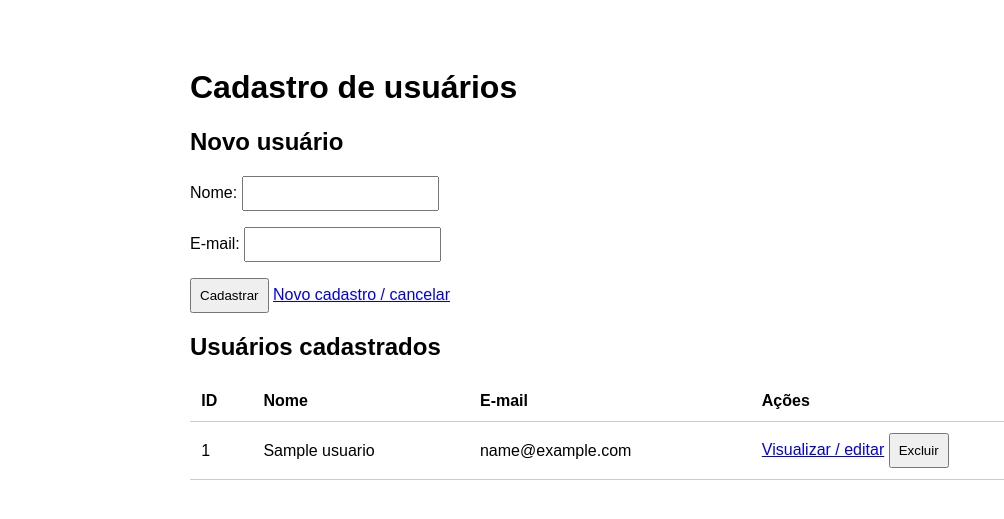
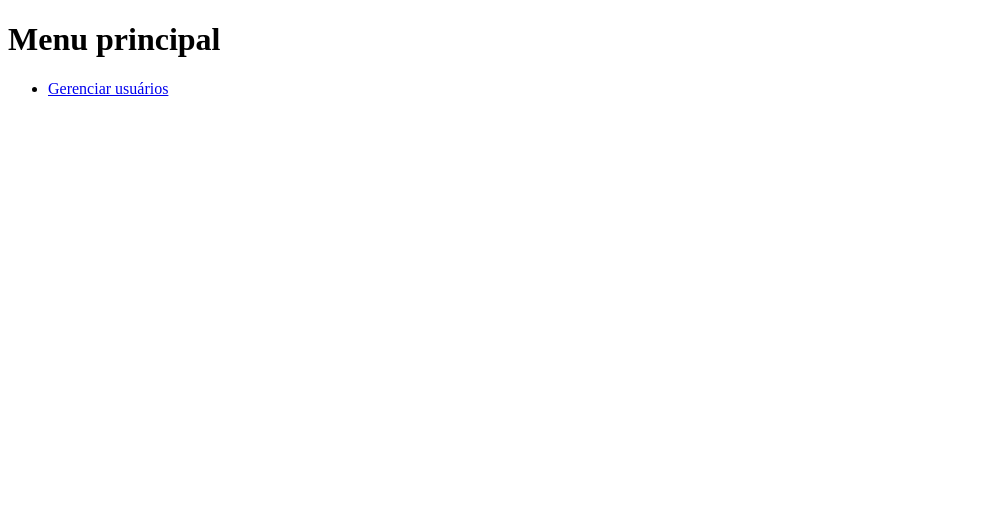
Before and after one commit to rafaelsilvag/administracao-redes-2026, a FastAPI app: page / in a window 1280 px wide. Shown: the top 519 px of the page, without its empty margins (0-1004 px from the left). Run offline with FastAPI, Linux system fonts and the light colour scheme; tables that the repository leaves empty hold one stand-in row (values such as "Sample post").

Commit message:
fix: adiciona uma tela de menu na pagina inicial.

```diff
--- a/servicos-docker-compose/esqueleto/main.py
+++ b/servicos-docker-compose/esqueleto/main.py
@@ -3,9 +3,9 @@ from contextlib import asynccontextmanager
 from pathlib import Path
 
 from dotenv import load_dotenv
-from fastapi import FastAPI, Form, Request
-from fastapi.responses import RedirectResponse
-from fastapi.templating import Jinja2Templates
+from fastapi import FastAPI, Form
+from fastapi.responses import HTMLResponse, RedirectResponse
+from jinja2 import Environment, FileSystemLoader, select_autoescape
 from sqlalchemy import Column, Integer, String, URL, create_engine
 from sqlalchemy.exc import IntegrityError
 from sqlalchemy.orm import declarative_base, sessionmaker
@@ -40,16 +40,19 @@ async def iniciar(app: FastAPI):
     yield
     engine.dispose()
 
-app = FastAPI(title="Cadastro de usuários", lifespan=iniciar)
-templates = Jinja2Templates(directory=str(PASTA / "templates"))
+app = FastAPI(title="Gerenciamento", lifespan=iniciar)
+
+# Os arquivos HTML ficam no diretório templates.
+templates = Environment(
+    loader=FileSystemLoader(PASTA / "templates"),
+    autoescape=select_autoescape(["html"]),
+)
 
 # As telas enviam formulários HTML; não é necessário JavaScript nem schemas.
-def mostrar(request, db, usuario=None, mensagem="", status=200):
+def mostrar(db, usuario=None, mensagem="", status=200):
     usuarios = db.query(Usuario).order_by(Usuario.id).all()
-    return templates.TemplateResponse(
-        request=request,
-        name="usuarios.html",
-        context={"usuarios": usuarios, "usuario": usuario, "mensagem": mensagem},
+    return HTMLResponse(
+        templates.get_template("tela_usuarios.html").render(usuarios=usuarios, usuario=usuario, mensagem=mensagem),
         status_code=status,
     )
 
@@ -61,67 +64,71 @@ def validar(nome, email):
         return "Informe um e-mail válido."
     return ""
 
-# 4. Listar usuários e mostrar o formulário de cadastro.
-@app.get("/")
-def inicio(request: Request):
+# 4. Menu principal e acesso ao CRUD de usuários.
+@app.get("/", response_class=HTMLResponse)
+def inicio():
+    return HTMLResponse(templates.get_template("menu.html").render())
+
+@app.get("/usuarios", response_class=HTMLResponse)
+def listar():
     with Sessao() as db:
-        return mostrar(request, db)
+        return mostrar(db)
 
 # 5. Gravar um novo usuário.
 @app.post("/usuarios")
-def cadastrar(request: Request, nome: str = Form(...), email: str = Form(...)):
+def cadastrar(nome: str = Form(...), email: str = Form(...)):
     nome, email = nome.strip(), email.strip()
     with Sessao() as db:
         erro = validar(nome, email)
         if erro:
-            return mostrar(request, db, mensagem=erro, status=422)
+            return mostrar(db, mensagem=erro, status=422)
         db.add(Usuario(nome=nome, email=email))
         try:
             db.commit()
         except IntegrityError:
             db.rollback()
-            return mostrar(request, db, mensagem="E-mail já cadastrado.", status=409)
-    return RedirectResponse(url="/", status_code=303)
+            return mostrar(db, mensagem="E-mail já cadastrado.", status=409)
+    return RedirectResponse(url="/usuarios", status_code=303)
 
 # 6. Visualizar os dados de um usuário e preencher o formulário de edição.
 @app.get("/usuarios/{usuario_id}")
-def visualizar(request: Request, usuario_id: int):
+def visualizar(usuario_id: int):
     with Sessao() as db:
         usuario = db.get(Usuario, usuario_id)
         if usuario is None:
-            return mostrar(request, db, mensagem="Usuário não encontrado.", status=404)
-        return mostrar(request, db, usuario=usuario)
+            return mostrar(db, mensagem="Usuário não encontrado.", status=404)
+        return mostrar(db, usuario=usuario)
 
 # 7. Atualizar os dados de um usuário.
 @app.post("/usuarios/{usuario_id}/editar")
-def editar(request: Request, usuario_id: int, nome: str = Form(...), email: str = Form(...)):
+def editar(usuario_id: int, nome: str = Form(...), email: str = Form(...)):
     nome, email = nome.strip(), email.strip()
     with Sessao() as db:
         usuario = db.get(Usuario, usuario_id)
         if usuario is None:
-            return mostrar(request, db, mensagem="Usuário não encontrado.", status=404)
+            return mostrar(db, mensagem="Usuário não encontrado.", status=404)
         erro = validar(nome, email)
         if erro:
-            return mostrar(request, db, usuario=usuario, mensagem=erro, status=422)
+            return mostrar(db, usuario=usuario, mensagem=erro, status=422)
         usuario.nome = nome
         usuario.email = email
         try:
             db.commit()
         except IntegrityError:
             db.rollback()
-            return mostrar(request, db, usuario=usuario, mensagem="E-mail já cadastrado.", status=409)
-    return RedirectResponse(url="/", status_code=303)
+            return mostrar(db, usuario=usuario, mensagem="E-mail já cadastrado.", status=409)
+    return RedirectResponse(url="/usuarios", status_code=303)
 
 # 8. Excluir um usuário.
 @app.post("/usuarios/{usuario_id}/excluir")
-def excluir(request: Request, usuario_id: int):
+def excluir(usuario_id: int):
     with Sessao() as db:
         usuario = db.get(Usuario, usuario_id)
         if usuario is None:
-            return mostrar(request, db, mensagem="Usuário não encontrado.", status=404)
+            return mostrar(db, mensagem="Usuário não encontrado.", status=404)
         db.delete(usuario)
         db.commit()
-    return RedirectResponse(url="/", status_code=303)
+    return RedirectResponse(url="/usuarios", status_code=303)
 
 if __name__ == "__main__":
     import uvicorn
--- a/servicos-docker-compose/esqueleto/templates/usuarios.html
+++ b/servicos-docker-compose/esqueleto/templates/tela_usuarios.html
@@ -15,6 +15,7 @@
     </style>
 </head>
 <body>
+    <p><a href="/">Menu principal</a></p>
     <h1>Cadastro de usuários</h1>
     {% if mensagem %}<p class="mensagem" role="alert">{{ mensagem }}</p>{% endif %}
 
@@ -28,7 +29,7 @@
             <input name="email" type="email" value="{{ usuario.email if usuario else '' }}" required maxlength="254">
         </label>
         <button type="submit">{{ 'Salvar alterações' if usuario else 'Cadastrar' }}</button>
-        <a href="/">Novo cadastro / cancelar</a>
+        <a href="/usuarios">Novo cadastro / cancelar</a>
     </form>
 
     <h2>Usuários cadastrados</h2>
```
Also changed, not shown: servicos-docker-compose/esqueleto/templates/menu.html (added, +14 -0 lines), servicos-docker-compose/esqueleto/README.md.
